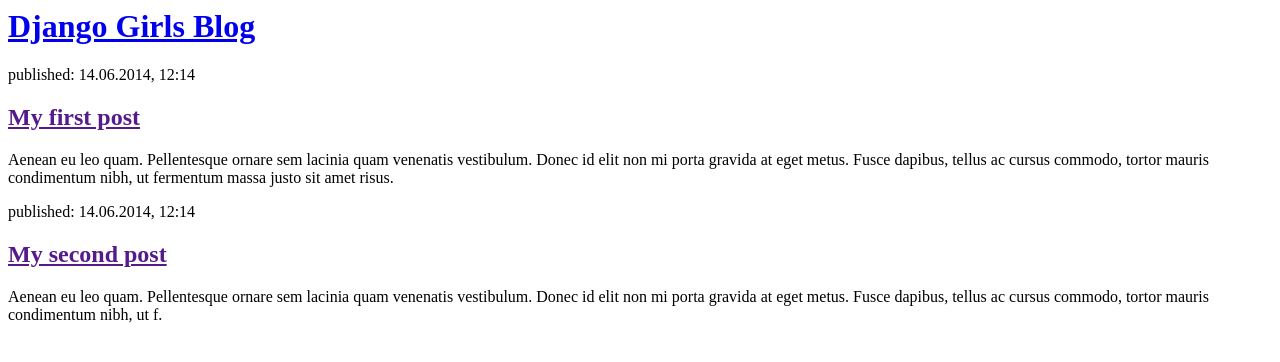
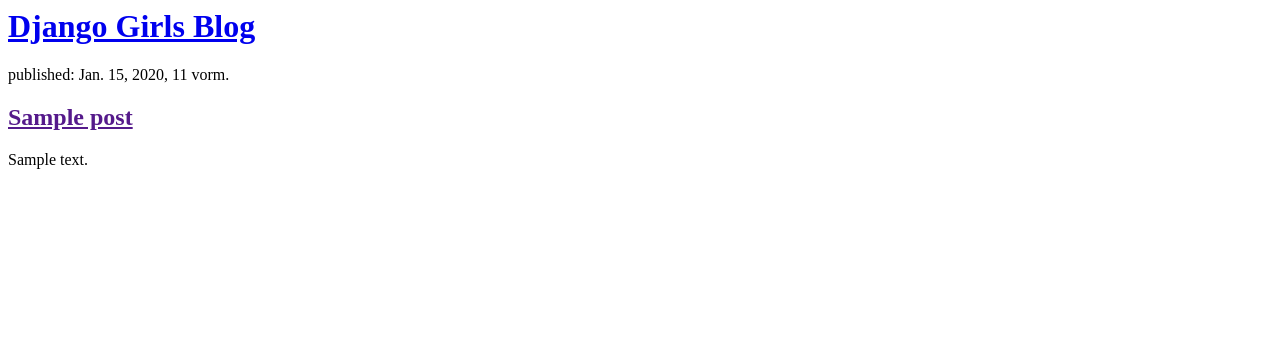
Before and after one commit to mlukas1303/-django-crm, a Django app: page / in a window 1280 px wide. Shown: the top 362 px of the page. Run offline with Django 3.2, Linux system fonts and the light colour scheme; tables that the repository leaves empty hold one stand-in row (values such as "Sample post").

Commit message:
html site geändert

```diff
--- a/mysite/blog/templates/blog/post_list.html
+++ b/mysite/blog/templates/blog/post_list.html
@@ -7,18 +7,13 @@
             <h1><a href="/">Django Girls Blog</a></h1>
         </div>
 
-        <div>
-            <p>published: 14.06.2014, 12:14</p>
-            <h2><a href="">My first post</a></h2>
-            <p>Aenean eu leo quam. Pellentesque ornare sem lacinia quam venenatis vestibulum. Donec id elit non mi porta gravida at eget metus. Fusce dapibus, tellus ac cursus commodo, tortor mauris condimentum nibh, ut fermentum massa justo sit amet risus.</p>
-        </div>
-
-        <div>
-            <p>published: 14.06.2014, 12:14</p>
-            <h2><a href="">My second post</a></h2>
-            <p>Aenean eu leo quam. Pellentesque ornare sem lacinia quam venenatis vestibulum. Donec id elit non mi porta gravida at eget metus. Fusce dapibus, tellus ac cursus commodo, tortor mauris condimentum nibh, ut f.</p>
-            <a href= "https://djangogirls.org"><link></a>
-        </div>
+        {% for post in posts %}
+            <div>
+                <p>published: {{ post.published_date }}</p>
+                <h2><a href="">{{ post.title }}</a></h2>
+                <p>{{ post.text|linebreaksbr }}</p>
+            </div>
+        {% endfor %}
 
     </body>
 </html>
--- a/mysite/blog/views.py
+++ b/mysite/blog/views.py
@@ -1,6 +1,9 @@
 from django.shortcuts import render
+from .models import Post
+from django.utils import timezone
 
 def post_list(request):
-    return render(request, 'blog/post_list.html', {})
+    posts = Post.objects.filter(published_date__lte=timezone.now()).order_by('published_date')
+    return render(request, 'blog/post_list.html', {'posts': posts})
 
 # Create your views here.
```
